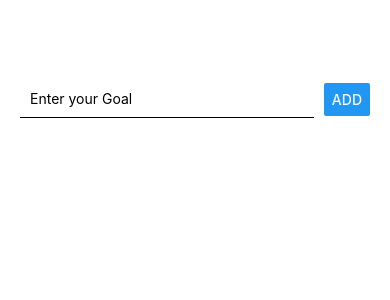
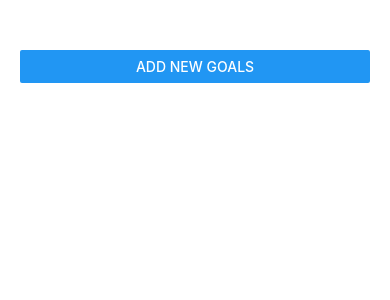
Before and after one commit to Shikhar15606/FirstAppRN, a React Native app: screen / in a window 390 px wide. Shown: the top 300 px of the page. Built offline with nearby package versions, Linux system fonts and the light colour scheme.

Commit message:
Modal for Input

```diff
--- a/App.js
+++ b/App.js
@@ -4,7 +4,7 @@ import InputGoals from './Components/InputGoals';
 import ListGoals from './Components/ListGoals';
 
 export default function App() {
-
+  const [isModalOpen, setisModalOpen] = useState(false);
   const [listofGoals, setlistofGoals] = useState([]);
 
   const addGoalToList = (currentGoal) => {
@@ -13,6 +13,14 @@ export default function App() {
 
   const removeGoalfromList = (goalid) => {
     setlistofGoals(listofGoals => listofGoals.filter(goal => goal.mykey !== goalid))
+  }
+
+  const openModal = () => {
+    setisModalOpen(true);
+  }
+
+  const closeModal = () => {
+    setisModalOpen(false);
   }
 
   const styles = StyleSheet.create({
@@ -24,7 +32,8 @@ export default function App() {
 
   return (
     <View style={styles.root}>
-      <InputGoals addGoalToList={addGoalToList} />
+      <Button title="Add New Goals" onPress={openModal} />
+      <InputGoals addGoalToList={addGoalToList} isModalOpen={isModalOpen} closeModal={closeModal} />
       <ListGoals listofGoals={listofGoals} removeGoalfromList={removeGoalfromList} />
     </View>
   );
--- a/Components/InputGoals.js
+++ b/Components/InputGoals.js
@@ -1,7 +1,7 @@
 import React, { useState } from 'react';
-import { Button, StyleSheet, View, TextInput } from 'react-native';
+import { Button, StyleSheet, View, TextInput, Modal } from 'react-native';
 
-const InputGoals = ({ addGoalToList }) => {
+const InputGoals = ({ addGoalToList, isModalOpen, closeModal }) => {
     const [currentGoal, setcurrentGoal] = useState('');
 
     const currentGoalChangeHandler = (newGoal) => {
@@ -10,32 +10,46 @@ const InputGoals = ({ addGoalToList }) => {
 
     const styles = StyleSheet.create({
         inputContainer: {
-            marginVertical: 30,
-            flexDirection: 'row',
-            justifyContent: "space-evenly",
+            flex: 1,
+            justifyContent: "center",
             alignItems: 'center'
         },
-
         input: {
             borderBottomColor: "black",
             borderBottomWidth: 1,
+            width: "80%",
             padding: 10,
-            flex: 3,
-            marginRight: 10,
+            marginVertical: 30,
         },
-        inputButton: {
+        btngrp: {
+            width: "60%",
+            flexDirection: "row",
+            justifyContent: "space-between"
+        },
+        btn: {
+            marginHorizontal: 5,
             flex: 1,
-        }
+        },
     })
     return (
+        <Modal visible={isModalOpen} animationType="slide">
             <View style={styles.inputContainer}>
                 {/* alignItems for cross axis */}
                 {/* justify content for main axis */}
                 <TextInput placeholder="Enter your Goal" style={styles.input}
                     onChangeText={currentGoalChangeHandler}
-                value={currentGoal}></TextInput>
-            <Button title="ADD" onPress={addGoalToList.bind(this, currentGoal)} style={styles.inputButton}></Button>
+                    value={currentGoal}>
+                </TextInput>
+                <View style={styles.btngrp}>
+                    <View style={styles.btn}>
+                        <Button title="Add" onPress={() => { addGoalToList(currentGoal); closeModal(); }}></Button>
                     </View>
+                    <View style={styles.btn}>
+                        <Button title="Cancel" color="red" onPress={() => { closeModal(); }}></Button>
+                    </View>
+                </View>
+            </View>
+        </Modal>
     );
 };
 
```
Lines whose indentation alone changed are shown as unchanged.
